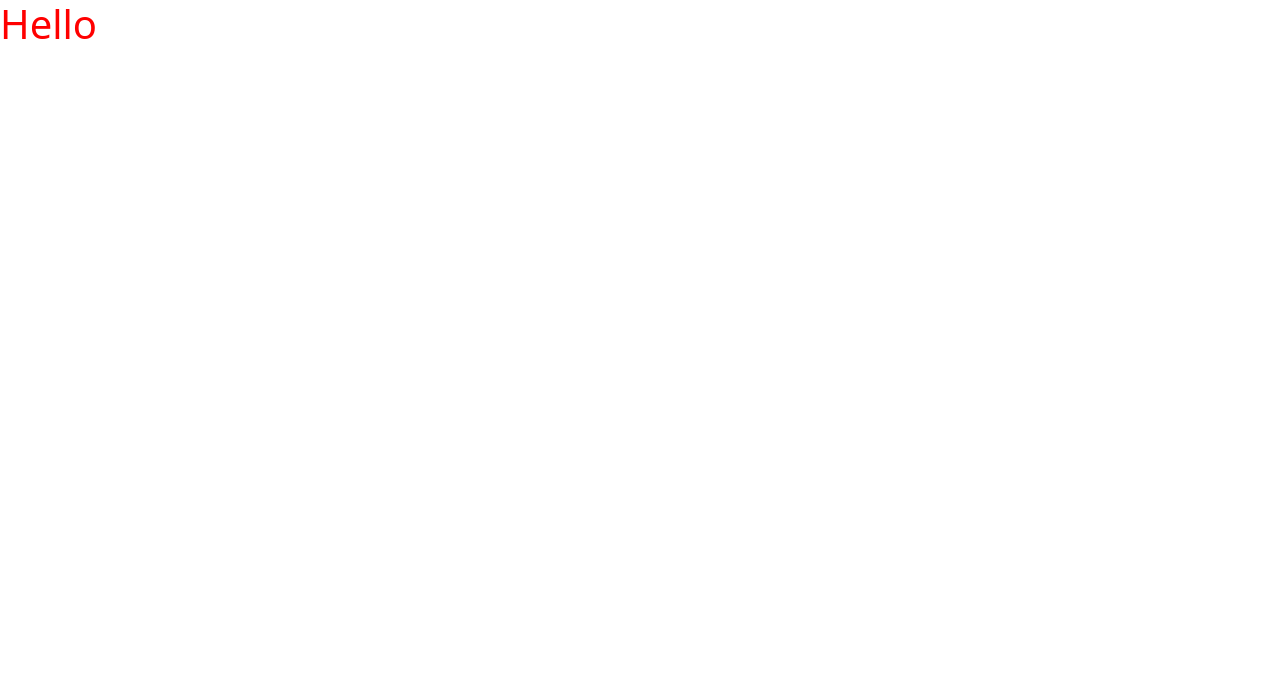
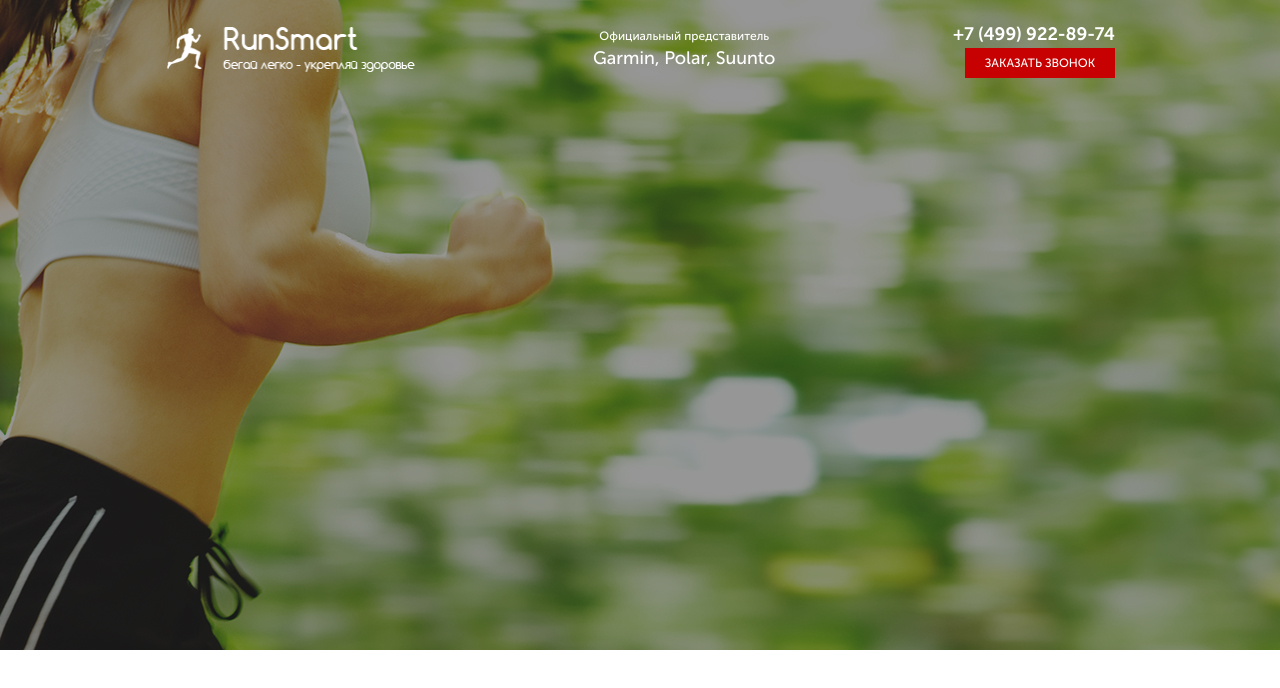
Before and after one commit to rwcalinin/Run-Smart, a website: page src/index.html in a window 1280 px wide. Drawn offline with Linux system fonts and the light colour scheme.

Commit message:
v0.1 // header

```diff
--- /dev/null
+++ b/src/css/blocks/header.min.css
@@ -0,0 +1 @@
+.header{display:flex;justify-content:space-between;justify-content:center}
--- a/src/index.html
+++ b/src/index.html
@@ -1,5 +1,5 @@
 <!DOCTYPE html>
-<html lang="en">
+<html lang="ru">
 <head>
    <meta charset="UTF-8">
    <meta http-equiv="X-UA-Compatible" content="IE=edge">
@@ -10,6 +10,22 @@
    <link rel="stylesheet" href="css/style.min.css">
 </head>
 <body>
-   <h1>Hello</h1>
+   <div class="promo">
+      <div class="container">
+         <header class="header">
+            <a href="#" class="header__logo">
+               <img src="png/logotype.png" alt="logo">
+            </a>
+            <div class="header__official">
+               Официальный представитель
+               <span>Garmin, Polar, Suunto</span>
+            </div>
+            <div class="header__contacts">
+               <a href="tel:+74999228974" class="header__phone">+7 (499) 922-89-74</a>
+               <button class="button">заказать звонок</button>
+            </div>
+         </header>
+      </div>
+   </div>
 </body>
 </html>
--- /dev/null
+++ b/src/sass/blocks/_buttons.scss
@@ -0,0 +1,10 @@
+.button {
+   background-color: $main-color;
+   width: 150px;
+   height: 30px;
+   border: none;
+   color: #fff;
+   text-transform: uppercase;
+   font-size: 12px;
+   font-weight: 500;
+}
--- /dev/null
+++ b/src/sass/blocks/_header.scss
@@ -0,0 +1,37 @@
+.header {
+   display: flex;
+   justify-content: space-between;
+   align-items: center;
+   &__logo {
+      width: 250px;
+      img {
+         width: 100%;
+      }
+   }
+   &__official {
+      color: #fff;
+      font-weight: 500;
+      font-size: 12px;
+      text-align: center;
+      span {
+         display: block;
+         font-size: 18px;
+      }
+   }
+   &__phone {
+      display: block;
+      color: #fff;
+      font-size: 18px;
+      font-weight: 700;
+      text-decoration: none;
+      &:hover {
+         color: #fff;
+         text-decoration: none;
+      }
+   }
+   &__contacts {
+      display: flex;
+      flex-direction: column;
+      align-items: flex-end;
+   }
+}
--- /dev/null
+++ b/src/sass/blocks/_promo.scss
@@ -0,0 +1,5 @@
+.promo {
+   min-height: 650px;
+   padding: 21px 0 93px 0;
+   background: url(../../img/background/header__bg.jpg) center (center/cover) no-repeat;
+}
--- a/src/sass/style.scss
+++ b/src/sass/style.scss
@@ -1,4 +1,15 @@
+// ! preload
 @import 'base/variables';
+
+
 * {
    font-family: 'Museo Sans', sans-serif;
 }
+.container {
+   max-width: 950px;
+   margin: 0px auto;
+}
+
+@import 'blocks/promo';
+@import 'blocks/header.scss';
+@import 'blocks/buttons';
```
Also changed, not shown: src/css/base/style.min.css (added), src/css/blocks/style.min.css (added), src/css/style.min.css.
